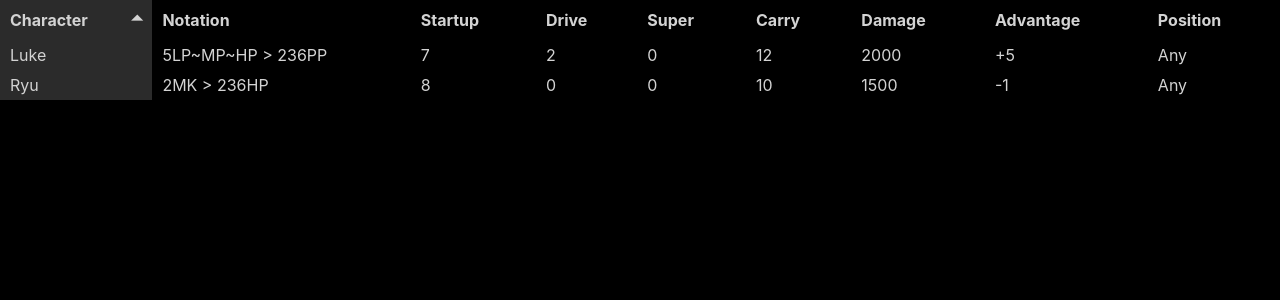
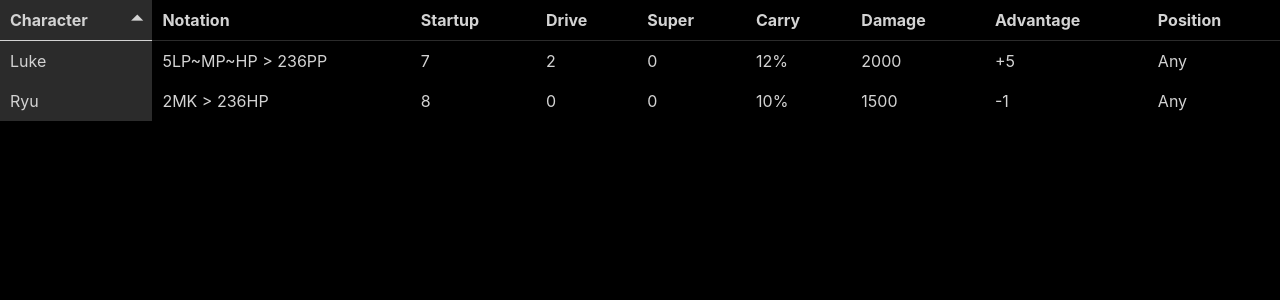
Before and after one commit to robro/combo-finder, a React (Create React App) app: page / in a window 1280 px wide. Shown: the top 300 px of the page. Built offline with nearby package versions, Linux system fonts and the light colour scheme.

Commit message:
🔧 Adjust styles and use template strings

```diff
--- a/src/App.css
+++ b/src/App.css
@@ -4,14 +4,16 @@
 }
 
 .prop-header {
-  text-transform: capitalize;
-  padding: 10px 10px;
+  padding: 10px;
   cursor: pointer;
   text-align: left;
+  border-bottom: 1px solid;
+  border-color: rgb(43, 43, 43);
 }
 
 .prop-header::after {
   content: '🞁';
+  float: right;
   color: black;
 }
 
@@ -27,16 +29,21 @@
   color: lightgray;
 }
 
-.sorted {
+.ascend {
   background-color: rgb(43, 43, 43);
+  border-color: lightgray;
+}
+
+.descend {
+  background-color: rgb(43, 43, 43);
+  border-color: lightgray;
 }
 
 .prop-value {
-  text-transform: capitalize;
-  padding: 5px 10px;
+  padding: 10px;
 }
 
-.prop-value[data-status='+']::before {
+.advantage[data-status='plus']::before {
   content: '+';
 }
 
@@ -45,6 +52,7 @@
 }
 
 .combo-table {
+  text-transform: capitalize;
   background-color: black;
   color: lightgray;
   min-width: 100%;
--- a/src/App.js
+++ b/src/App.js
@@ -24,7 +24,7 @@
       compare(a[this.state.sort_prop], b[this.state.sort_prop], this.state.reverse_sort)
     ))
     const combo_props = combos.props.map(prop => (
-      <th className={'prop-header '+(this.sort_status(prop)? 'sorted':'')}
+      <th className={`prop-header ${this.sort_status(prop)}`}
           data-sort={this.sort_status(prop)} onClick={(e) => this.sort_by(e.target.textContent)}>
         {prop}
       </th>
@@ -32,8 +32,8 @@
     const combo_data = this.state.combo_data.map(combo => (
       <tr> {
         combos.props.map(prop => (
-          <td className={'prop-value '+(this.sort_status(prop)? 'sorted':'')}
-              data-status={(combo[prop] >= 0 && prop === 'advantage')?'+':''}>
+          <td className={`prop-value ${prop} ${this.sort_status(prop)}`}
+              data-status={(combo[prop] >= 0)?'plus':''}>
             {combo[prop]}
           </td>
         ))
```
